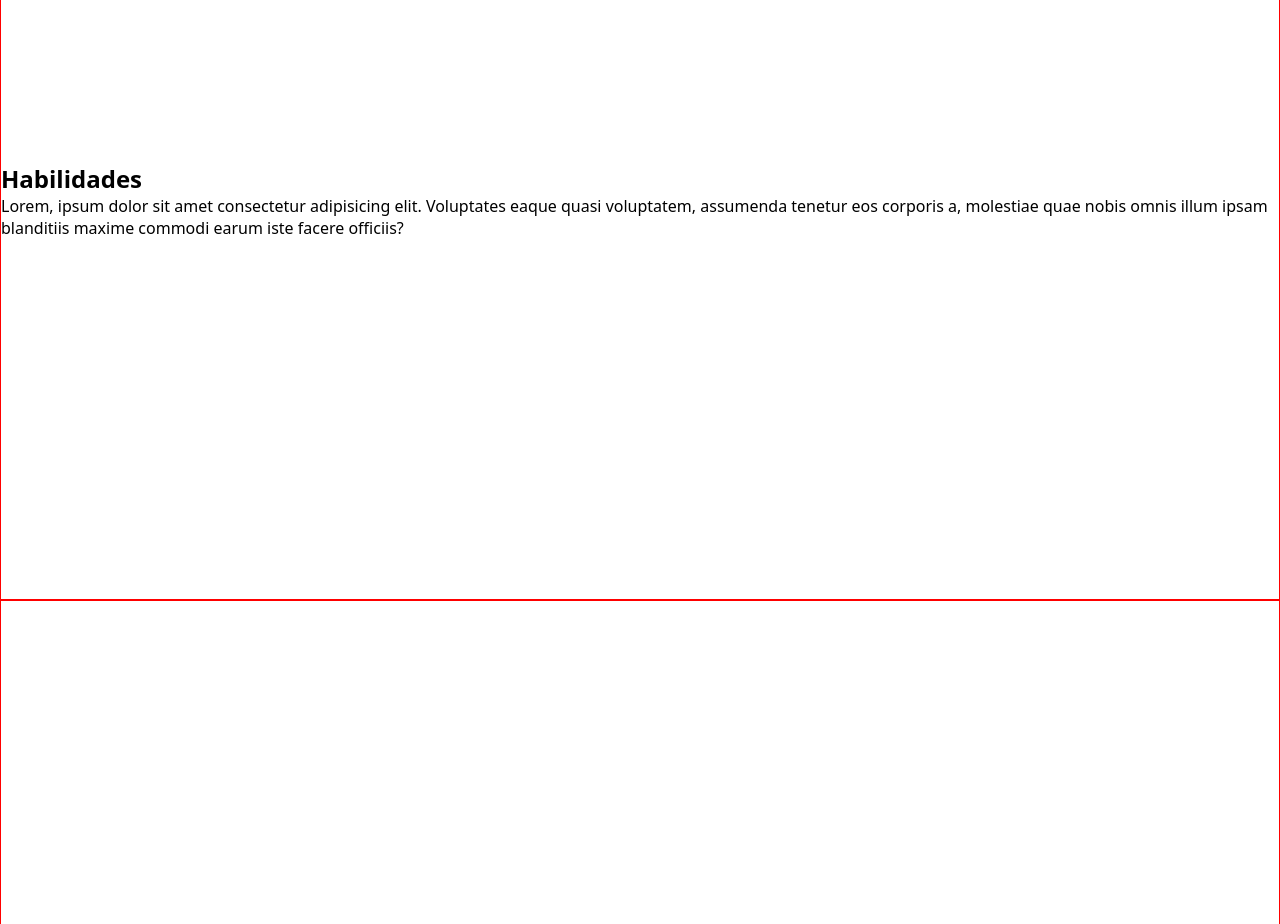
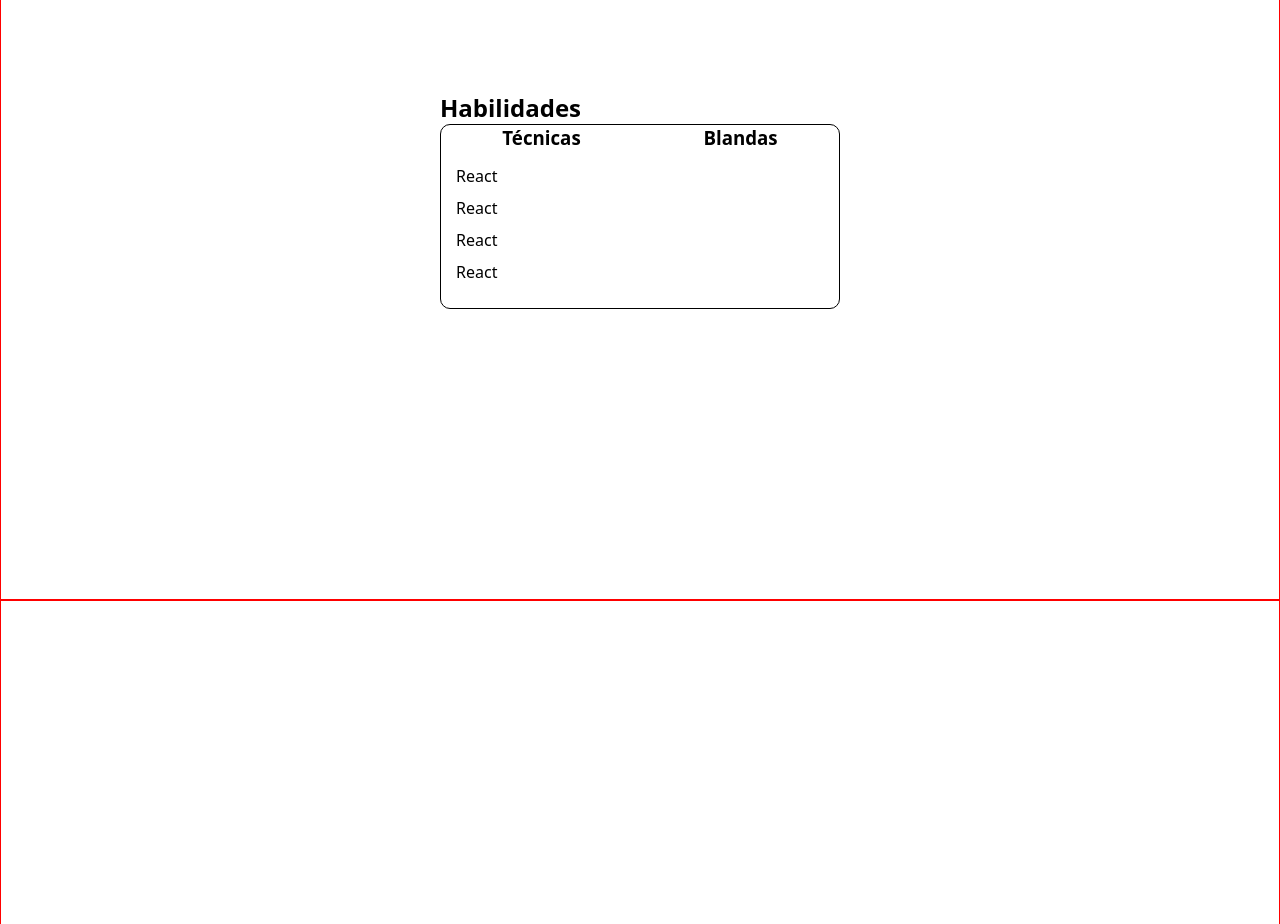
Before and after one commit to felipe-u/portfolio, a React (Vite) app: page / in a window 1280 px wide. Shown: the part 2600-3524 px from the top of the page. Built offline with nearby package versions, Linux system fonts and the light colour scheme.

Commit message:
feat: Update Skills page and structure

```diff
--- a/src/pages/Skills.tsx
+++ b/src/pages/Skills.tsx
@@ -1,13 +1,37 @@
+import '../styles/Skills.css'
+import { useState } from 'react'
+
 export function SkillsPage() {
+  const [skillsTab, setSkillsTab] = useState<'tech' | 'soft'>('tech')
+
   return (
     <div className='skills-container'>
       <h2>Habilidades</h2>
-      <p>
-        Lorem, ipsum dolor sit amet consectetur adipisicing elit. Voluptates
-        eaque quasi voluptatem, assumenda tenetur eos corporis a, molestiae quae
-        nobis omnis illum ipsam blanditiis maxime commodi earum iste facere
-        officiis?
-      </p>
+
+      <div className='skills-wrap'>
+        <div className='skills-selector'>
+          <h3 onClick={() => setSkillsTab('tech')}>Técnicas</h3>
+          <h3 onClick={() => setSkillsTab('soft')}>Blandas</h3>
+        </div>
+
+        <div className='skills-view'>
+          {skillsTab === 'tech' ? (
+            <ul>
+              <li>React</li>
+              <li>React</li>
+              <li>React</li>
+              <li>React</li>
+            </ul>
+          ) : (
+            <ul>
+              <li>Comunicacion</li>
+              <li>Comunicacion</li>
+              <li>Comunicacion</li>
+              <li>Comunicacion</li>
+            </ul>
+          )}
+        </div>
+      </div>
     </div>
   )
 }
--- /dev/null
+++ b/src/styles/Skills.css
@@ -0,0 +1,24 @@
+.skills-wrap {
+  border: 1px solid black;
+  border-radius: 10px;
+  width: 400px;
+}
+
+.skills-selector {
+  display: flex;
+  align-items: center;
+  justify-content: space-around;
+}
+
+.skills-selector h3 {
+  cursor: pointer;
+}
+
+.skills-view {
+  padding: 15px;
+}
+
+.skills-view li {
+  list-style: none;
+  padding-bottom: 10px;
+}
```
